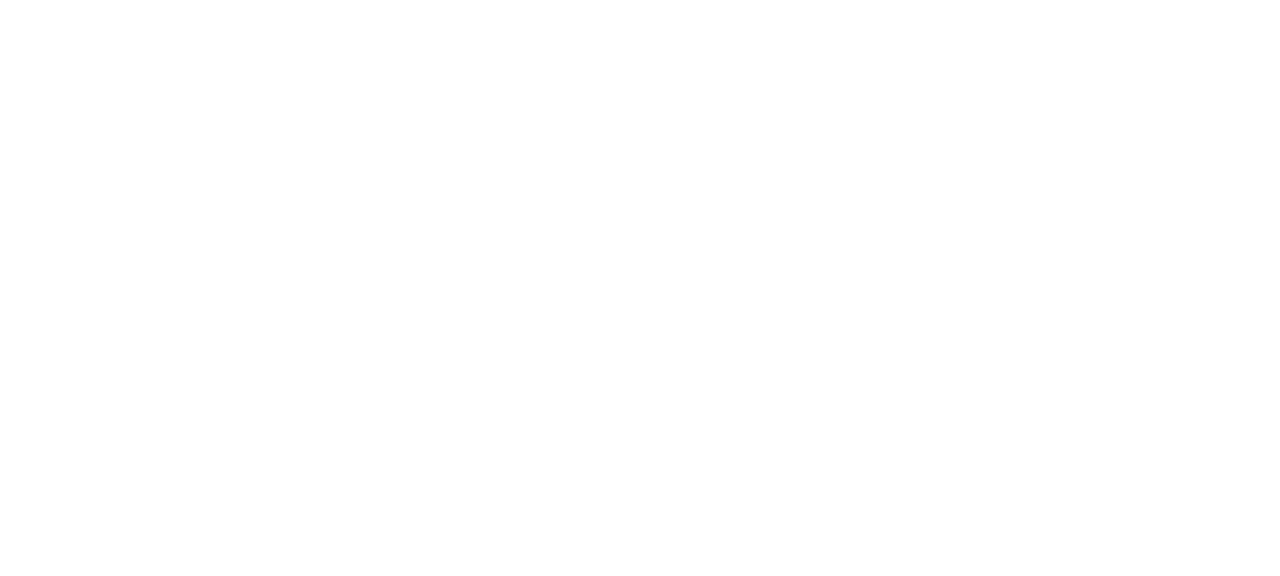
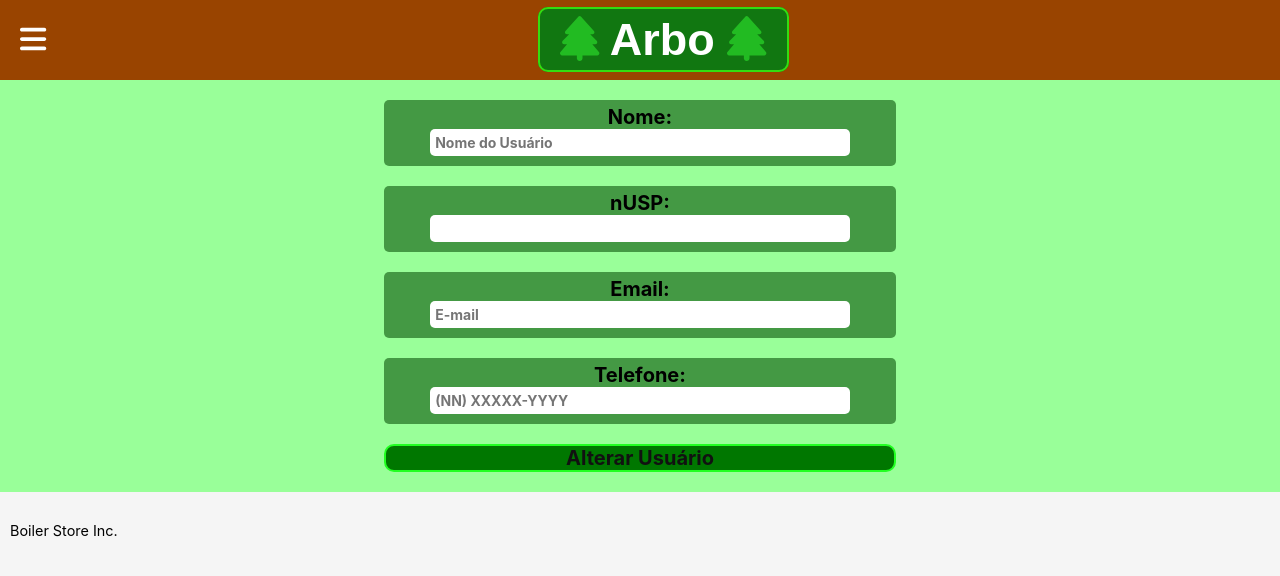
Before and after one commit to KrulesExGamer/Arbo, a React (Create React App) app in the folder arbo/: page /user in a window 1280 px wide. Before the commit this address had no page. Shown: the top 576 px of the page. Built offline with nearby package versions, Linux system fonts and the light colour scheme; the HTML template or start-up script is replaced by a standard one.

Commit message:
User page made

```diff
--- a/arbo/src/App.tsx
+++ b/arbo/src/App.tsx
@@ -12,7 +12,7 @@
 import TestPage from './pages/TestPage';
 import NotFound from './pages/NotFound';
 import Cadastro_Arboreo from './pages/Cadastrar_Arvore';
-
+import UserProfile from './pages/userPage';
 
 const App = () => {
   let [appUserState, setAppUserState] = useState(STD_USER_STATE);
@@ -34,6 +34,7 @@
             <Route path='not-found' element={<NotFound />}></Route>
             <Route path='test' element={<TestPage />}></Route>
             <Route path='cadastro_arboreo' element={<Cadastro_Arboreo />}></Route>
+            <Route path='user' element={<UserProfile />}></Route>
           </Route>
         </Routes>
       </UserContext.Provider>
--- /dev/null
+++ b/arbo/src/pages/userPage.css
@@ -0,0 +1,62 @@
+#user_profile{
+    display: flex;
+    flex-flow: column;
+    padding: 10px 30%;
+    background-color: #9f9;
+    height:120%;
+}
+
+#user_profile > div {
+    background-color: #494;
+    width: 100%;
+    font-size:  20px;
+    font-weight: bold;
+    color:black;
+    margin: 10px 0px;
+    border-radius: 5px;
+}
+
+#user_profile > div > input{
+    font-family: inherit;
+    background-color: #fff;
+    font-size:  14px;
+    font-weight: bold;
+    color:black;
+    margin: 0px 0px 10px 0px;
+    padding: 5px;
+    border-radius: 5px;
+    width: 80%;
+    text-align: start;
+}
+
+#user_profile > div > textarea{
+    font-family: inherit;
+    background-color: #fff;
+    font-size:  14px;
+    font-weight: bold;
+    color:black;
+    margin: 0px 0px 10px 0px;
+    padding: 5px;
+    border-radius: 5px;
+    width: 80%;
+    text-align: start;
+}
+
+#user_profile > div > p{
+    font-size:  20px;
+    font-weight: bold;
+    color:black;
+    margin: 5px 0px 0px 0px;
+}
+
+#alter_user{
+    border: solid 2px #2f2;
+    border-radius: 10px !important;
+    background-color: #070 !important;
+    color: #111 !important;
+}
+
+#alter_user:hover{
+    border-color: #060;
+    background-color: #2d2 !important;
+}
--- /dev/null
+++ b/arbo/src/pages/userPage.tsx
@@ -0,0 +1,18 @@
+import { useState } from 'react';
+import { useContext } from 'react';
+import { UserContext } from '../Context';
+import { FontAwesomeIcon } from '@fortawesome/react-fontawesome';
+import { faUser } from '@fortawesome/free-solid-svg-icons';
+import './userPage.css';
+
+const UserProfile = () => {
+    return <div id="user_profile">
+        <div><p>Nome:</p> <input type="text" placeholder='Nome do Usuário'></input></div>
+        <div><p>nUSP:</p> <input type="number" ></input></div>
+        <div><p>Email:</p> <input type="text" placeholder='E-mail'></input></div>
+        <div><p>Telefone:</p> <input type="tel" placeholder='(NN) XXXXX-YYYY' /></div>
+        <div id="alter_user">Alterar Usuário</div>
+    </div>
+}
+
+export default UserProfile;
--- a/arbo/src/shared/AppHeader.tsx
+++ b/arbo/src/shared/AppHeader.tsx
@@ -50,7 +50,7 @@
             <label htmlFor='check' defaultChecked className="checkbtn">
                 <FontAwesomeIcon icon={faBars} />
             </label>
-            <Link to='/'><label className="logo"><FontAwesomeIcon icon={faTree} /> Arbo <FontAwesomeIcon icon={faTree} /></label></Link>
+            <Link to='/about'><label className="logo"><FontAwesomeIcon icon={faTree} /> Arbo <FontAwesomeIcon icon={faTree} /></label></Link>
 
             {sideBarShow && sideBar()}
         </nav>
```
